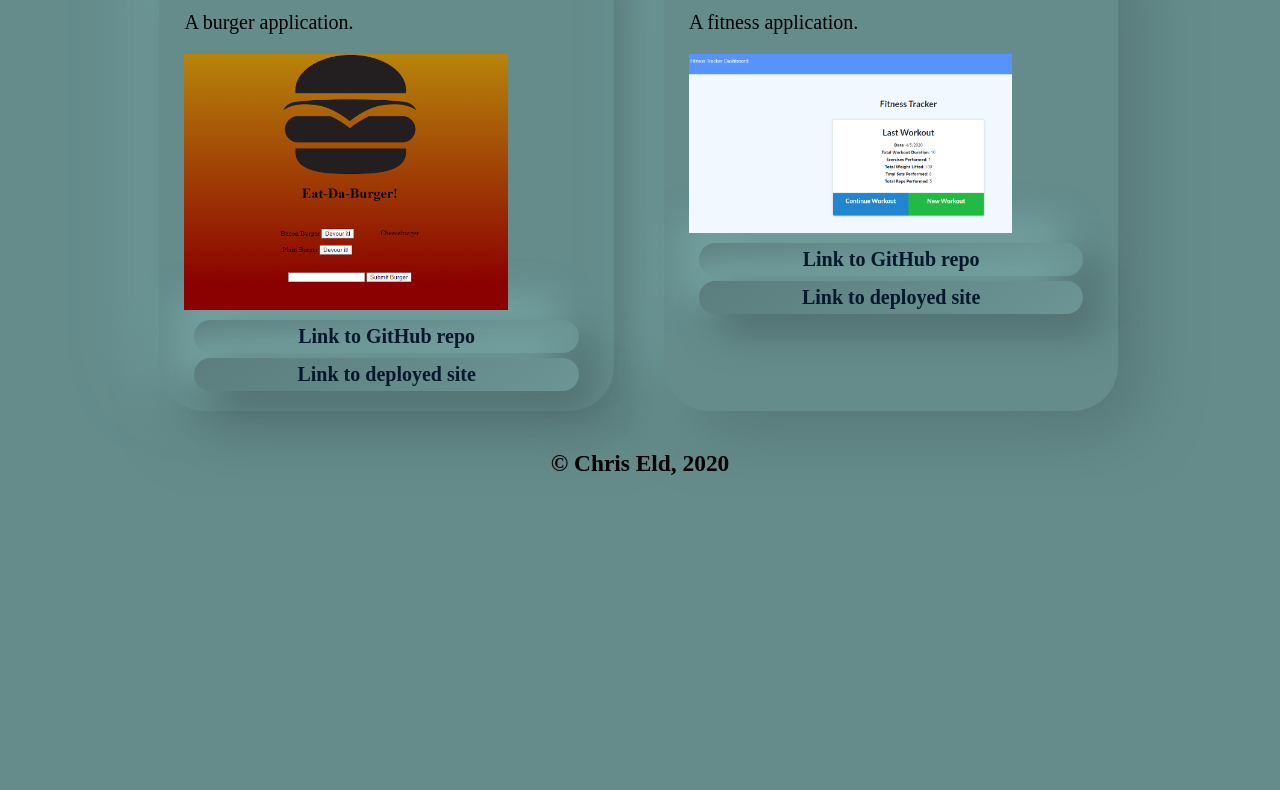
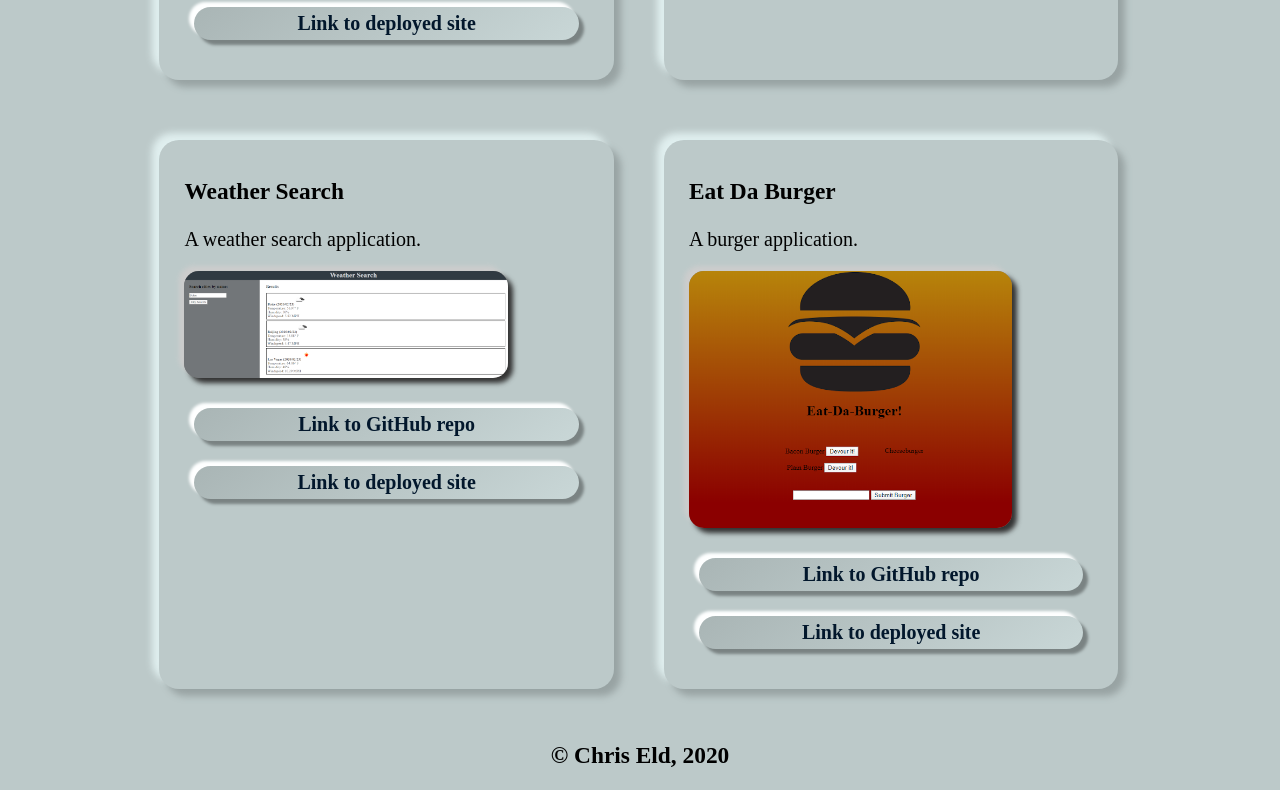
Before and after one commit to chriseld/portfolio, a plain HTML site: page index.html in a window 1280 px wide. Shown: the part 1356-2146 px from the top of the page. Before the commit the page ends 1854 px from the top, so only its background shows below. Drawn offline with nearby package versions, Linux system fonts and the light colour scheme.

Commit message:
CSS and content updates

```diff
--- a/assets/css/style.css
+++ b/assets/css/style.css
@@ -1,5 +1,5 @@
 body {
-    background-color: #658b8b;
+    background-color: #bcc9c9;
     font-size: 125%;
 }
 
@@ -13,11 +13,14 @@ header {
     color: white;
     text-shadow: 2px 2px 0 black, 2px -2px 0 black, -2px 2px 0 black, -2px -2px 0 black, 2px 0px 0 black, 0px 2px 0 black, -2px 0px 0 black, 0px -2px 0 black;
     background-image: url("../img/header-1.png");
+    /* border: 2px solid black;
+    border-radius: 16px; */
+    border-radius: 20px;
+    background: #bcc9c9;
+    box-shadow:  7px 7px 7px #98a3a3, -7px -7px 7px #e0efef;
     background-position: center;
     background-repeat: no-repeat;
     background-size: cover;
-    border: 2px solid black;
-    border-radius: 16px;
 }
 
 #title {
@@ -26,26 +29,26 @@ header {
 
 nav {
     height: 5vh;
-    margin-top: 2vh;
+    margin-top: 4vh;
     text-align: center;
 }
 
 a {
     padding: 5px;
-    margin: 5px 10px;
+    margin: 25px 10px;
     text-decoration: none;
     color: rgb(2, 23, 44);
     font-weight: bolder;
-    border-radius: 45px;
-    background: linear-gradient(145deg, #5b7d7d, #6c9595);
-    box-shadow:  18px 18px 36px #4e6b6b, -18px -18px 36px #7cabab;
-    background-color: #90b6b6;
+    border-radius: 90px;
+    background: linear-gradient(145deg, #a9b5b5, #c9d7d7);
+    box-shadow:  5px 5px 3px #7a8383, -5px -5px 3px #feffff;
+    background-color: #bcc9c9;
 }
 
 a:hover {
-    border-radius: 45px;
-    background: #658b8b;
-    box-shadow: inset 18px 18px 36px #4e6b6b, inset -18px -18px 36px #7cabab;
+    border-radius: 90px;
+    background: linear-gradient(145deg, #c9d7d7, #a9b5b5);
+    box-shadow:  5px 5px 3px #7a8383, -5px -5px 3px #feffff;
 }
 
 main {
@@ -55,19 +58,23 @@ main {
 }
 
 .card {
-    /* border: 2px solid black;
-    border-radius: 16px; */
     padding: 15px 25px;
-    margin: 15px 25px;
-    border-radius: 45px;
-    background: #658b8b;
-    box-shadow:  20px 20px 60px #567676, -20px -20px 60px #74a0a0;
+    margin: 30px 25px;
+    border-radius: 20px;
+    background: #bcc9c9;
+    box-shadow:  7px 7px 7px #98a3a3, -7px -7px 7px #e0efef;
     width: 40%;
 }
 
 .card a {
     display: block;
     text-align: center;
+}
+
+.card img {
+    border-radius: 15px;
+    background: #808080;
+    box-shadow:  5px 5px 5px #333333, -5px -5px 5px #cdcdcd;
 }
 
 footer {
--- a/index.html
+++ b/index.html
@@ -29,29 +29,32 @@
             <h3>External Links</h3>
             <p>Find me on:</p>
             <a href="https://www.chriseld.com">ChrisEld.com</a>
-            <br>
             <a href="https://www.linkedin.com/in/chris-eld-b7917a19b/" target="_blank">LinkedIn</a>
-            <br>
             <a href="https://github.com/chriseld" target="_blank">GitHub</a>
+            <a href="./assets/pdf/resume.pdf" target="_blank">Resume</a>
         </div>
 
         <div class="card">
             <h3>HomePage</h3>
             <p>A customizable homepage with multiple widgets.</p>
             <img src="assets/img/img-homepage.png" alt="A homepage site, displaying the time and username">
-            <br>
             <a href="https://github.com/chriseld/HomePage">Link to GitHub repo</a>
-            <br>
             <a href="https://chriseld.github.io/HomePage/">Link to deployed site</a>
+        </div>
+
+        <div class="card">
+            <h3>BatonPass</h3>
+            <p>A timed art/drawing study app that makes use of user-uploaded images.</p>
+            <img src="assets/img/baton-pass.png" alt="A timed art study app using user-uploaded images">
+            <a href="https://github.com/chriseld/BatonPass">Link to GitHub repo</a>
+            <a href="https://mighty-meadow-35484.herokuapp.com/">Link to deployed site</a>
         </div>
 
         <div class="card">
             <h3>Password Generator</h3>
             <p>A JavaScript password generator with options.</p>
             <img src="assets/img/img-passgen.png" alt="The generator displaying a password">
-            <br>
             <a href="https://github.com/chriseld/password-generator">Link to GitHub repo</a>
-            <br>
             <a href="https://chriseld.github.io/password-generator/">Link to deployed site</a>
         </div>
 
@@ -59,9 +62,7 @@
             <h3>Weather Search</h3>
             <p>A weather search application.</p>
             <img src="assets/img/img-weather.png" alt="The weather for Las Vegas, Beijing, and Boise">
-            <br>
             <a href="https://github.com/chriseld/weather-search">Link to GitHub repo</a>
-            <br>
             <a href="https://chriseld.github.io/weather-search/">Link to deployed site</a>
         </div>
 
@@ -71,14 +72,6 @@
             <img src="assets/img/img-burger.png" alt="Tasty burgers">
             <a href="https://github.com/chriseld/burger">Link to GitHub repo</a>
             <a href="https://secret-gorge-69474.herokuapp.com/">Link to deployed site</a>
-        </div>
-
-        <div class="card">
-            <h3>Fitness Tracker</h3>
-            <p>A fitness application.</p>
-            <img src="assets/img/img-fitness.png" alt="app screenshot">
-            <a href="https://github.com/chriseld/fitness-tracker">Link to GitHub repo</a>
-            <a href="https://salty-plains-27545.herokuapp.com/">Link to deployed site</a>
         </div>
 
         </main>
```
Also changed, not shown: contact.html (+4 -0 lines), assets/img/baton-pass.png (added), 1 other file.
